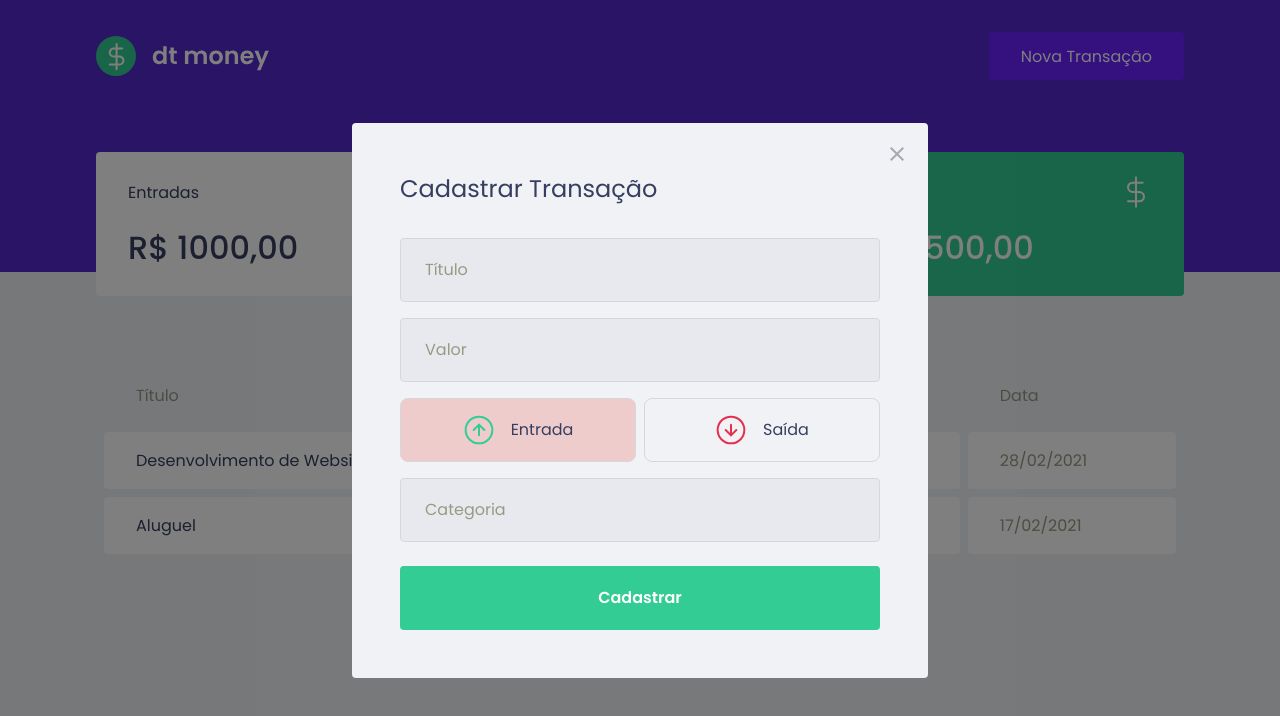
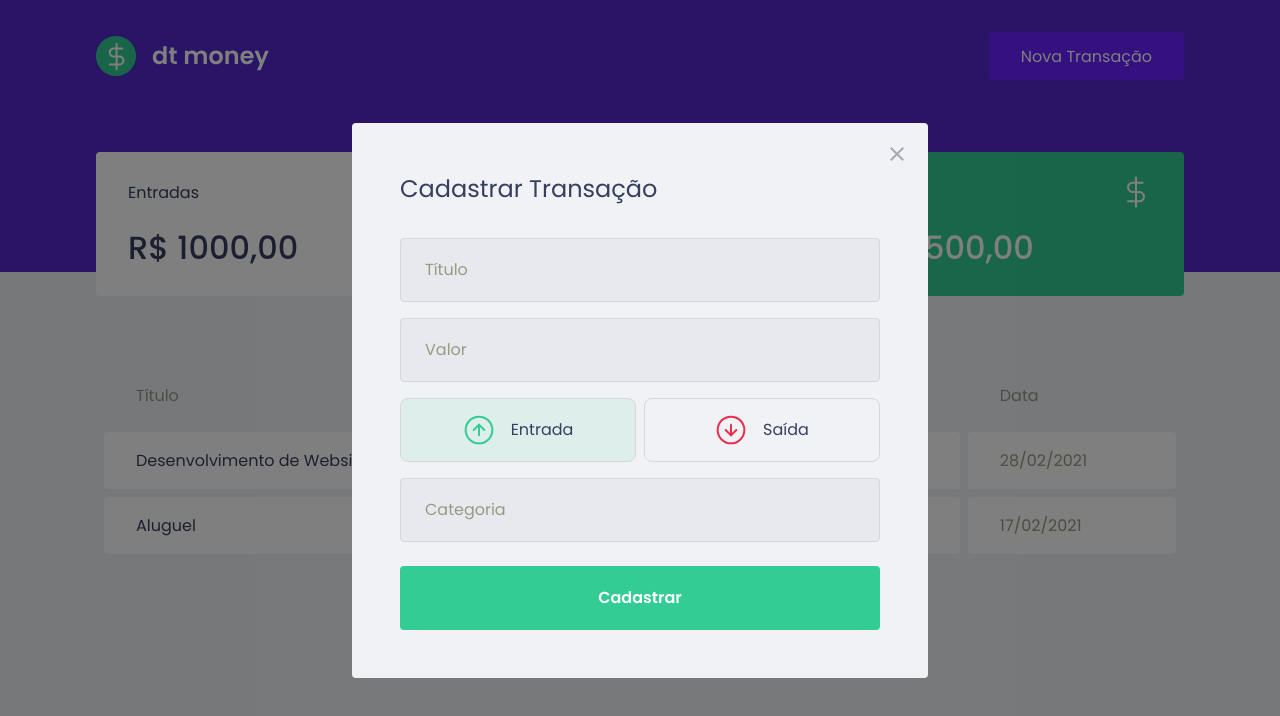
Before and after one commit to dionysoleao/my-money, a React (Create React App) app: page / in a window 1280 px wide. Both pictures are taken after a click on the button "Nova Transação". Shown: the top 716 px of the page. Built offline with nearby package versions, Linux system fonts and the light colour scheme; no server answers; what miragejs would draw is missing.

Commit message:
Botões coloridos

```diff
--- a/src/components/NewTransactionModal/index.tsx
+++ b/src/components/NewTransactionModal/index.tsx
@@ -45,6 +45,7 @@
         type="button"
         onClick = {() => {setType('deposit')}}
         isActive = {type === 'deposit'}
+        activeColor = {"green"}
         >
             <img src={incomeImg} alt="Entrada" />
             <span>Entrada</span>
@@ -54,6 +55,7 @@
         type="button"
         onClick={() => {setType('withdraw')}}
         isActive = {type === 'withdraw'}
+        activeColor = {"red"}
         >
             <img src={outcomeImg} alt="Saída" />
             <span>Saída</span>
--- a/src/components/NewTransactionModal/style.tsx
+++ b/src/components/NewTransactionModal/style.tsx
@@ -1,5 +1,5 @@
 import styled from "styled-components";
-import { darken } from 'polished'
+import { darken, transparentize } from 'polished'
 export const Container = styled.form`
 
     h2 {
@@ -63,8 +63,13 @@
 
 interface RadioBoxProps {
     isActive: boolean;
+    activeColor: 'green' | 'red'
 }
 
+const colors= {
+    green:  '#33CC95',
+    red: '#E52E4D'
+}
 
 export const RadioBox = styled.button<RadioBoxProps>`
 
@@ -72,7 +77,9 @@
     height:4rem;
     border: 1px solid #d7d7d7;
     border-radius:0.5rem;
-    background:${(props) => props.isActive ? '#ecc' : 'transparent'};
+    background:${(props) => props.isActive
+        ? transparentize(0.9, colors[props.activeColor] )
+        : 'transparent'};
     display:flex;
     align-items:center;
     justify-content:center;
```
